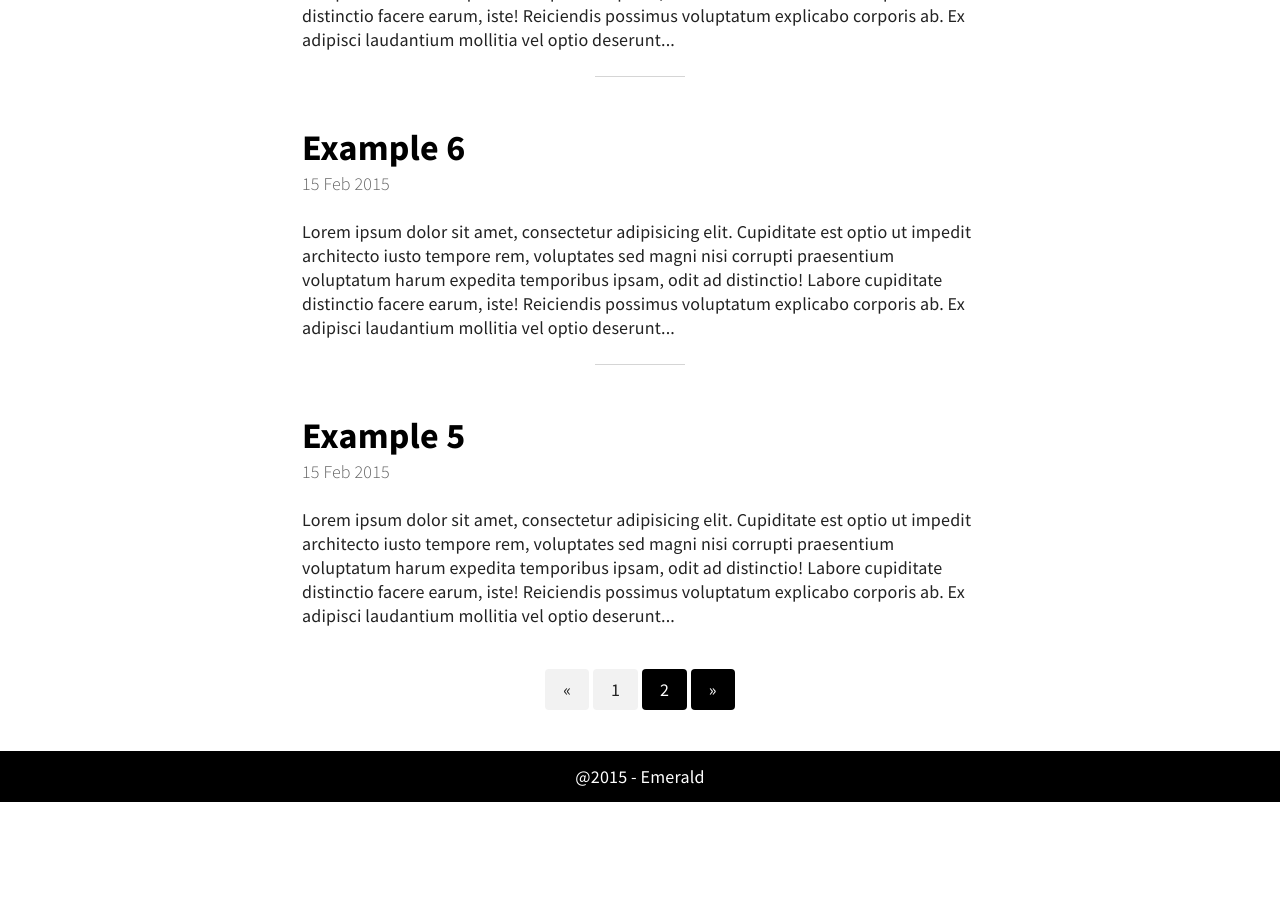
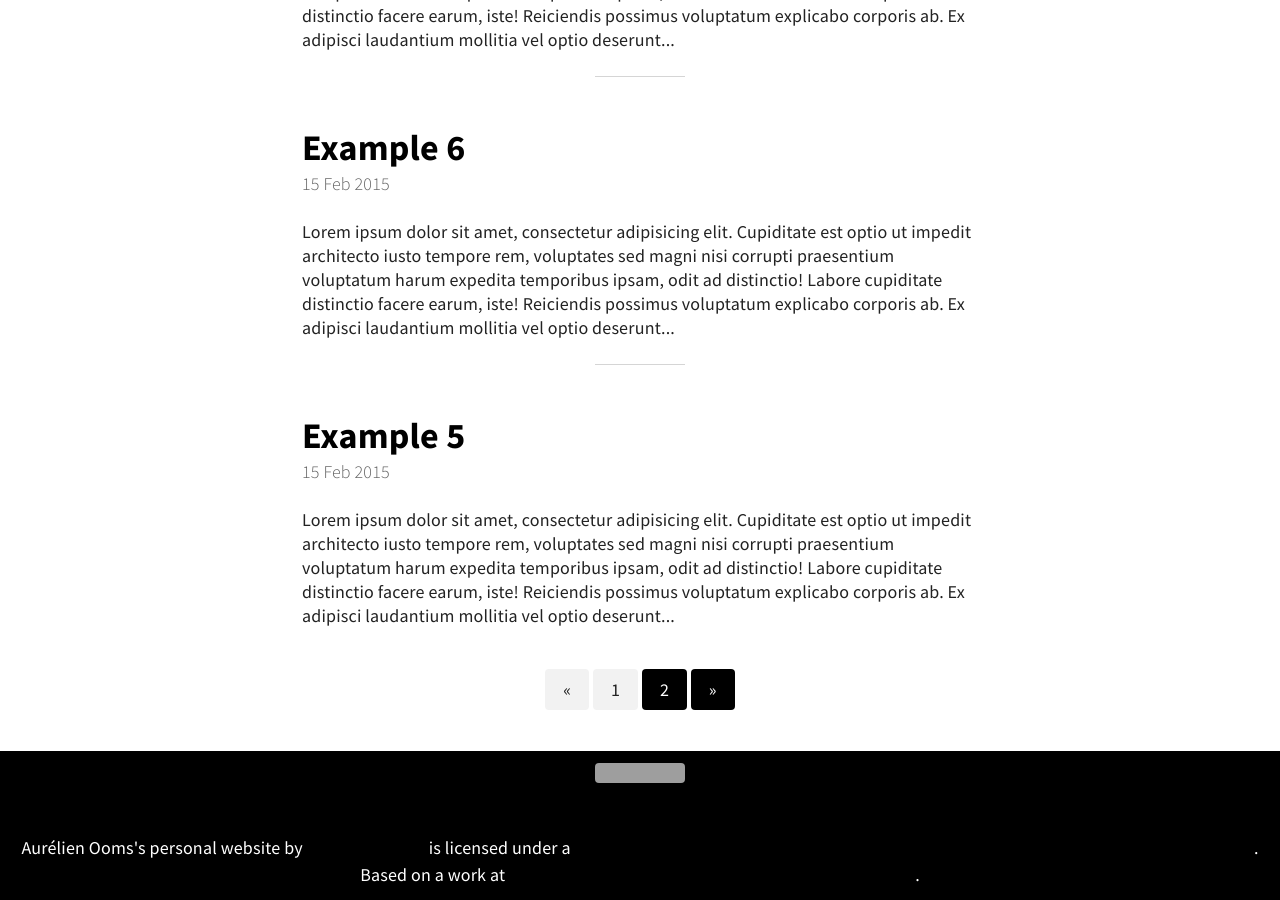
Before and after one commit to aureooms/aureooms.github.io, a Jekyll site: the page built from index.html, in a window 1280 px wide and 900 px high, scrolled down 1782 px. Built offline with Jekyll 4.4.1, drawn with Linux system fonts in a browser that asks for light colours; Markdown is read by kramdown in place of the engine named in the settings; formulas are drawn with MathJax 3; the list of posts is cut into pages by our own code; before the commit the page ends 2584 px from its top, so only the background shows below that; grey boxes are pictures that could not be loaded.

Commit message:
Update footer.html

```diff
--- a/_includes/footer.html
+++ b/_includes/footer.html
@@ -1 +1 @@
-<footer><span>@2015 - Emerald</span></footer>
+<footer><span><a rel="license" href="http://creativecommons.org/licenses/by-nc-sa/4.0/"><img alt="Creative Commons License" style="border-width:0" src="https://i.creativecommons.org/l/by-nc-sa/4.0/88x31.png" /></a><br /><span xmlns:dct="http://purl.org/dc/terms/" property="dct:title">Aurélien Ooms's personal website</span> by <a xmlns:cc="http://creativecommons.org/ns#" href="https://aureooms.github.io" property="cc:attributionName" rel="cc:attributionURL">Aurélien Ooms</a> is licensed under a <a rel="license" href="http://creativecommons.org/licenses/by-nc-sa/4.0/">Creative Commons Attribution-NonCommercial-ShareAlike 4.0 International License</a>.<br />Based on a work at <a xmlns:dct="http://purl.org/dc/terms/" href="https://github.com/aureooms/aureooms.github.io" rel="dct:source">https://github.com/aureooms/aureooms.github.io</a>.</span></footer>
```
